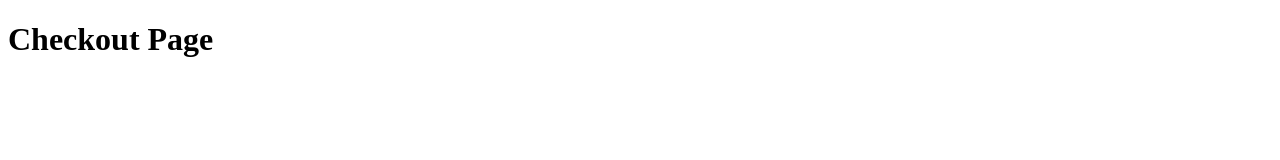
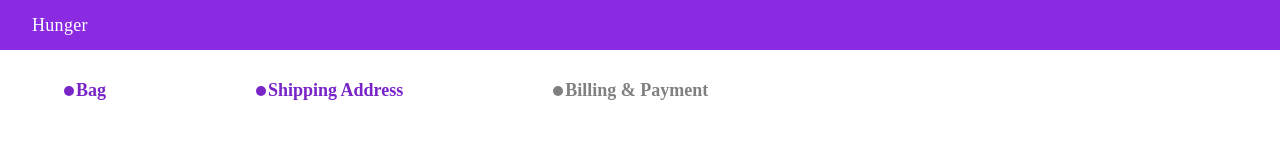
Before and after one commit to RanjanPriya12/jQuery-Practice, a plain HTML site: page pages/checkout.html in a window 1280 px wide. Drawn offline with nearby package versions, Linux system fonts and the light colour scheme.

Commit message:
add checkout page css

```diff
--- a/pages/checkout.html
+++ b/pages/checkout.html
@@ -1,11 +1,33 @@
 <!DOCTYPE html>
 <html lang="en">
-<head>
-    <meta charset="UTF-8">
-    <meta name="viewport" content="width=device-width, initial-scale=1.0">
+  <head>
+    <meta charset="UTF-8" />
+    <meta name="viewport" content="width=device-width, initial-scale=1.0" />
     <title>Hunger</title>
-</head>
-<body>
-    <h1>Checkout Page</h1>
-</body>
+    <link rel="stylesheet" href="../style/navbar.css" />
+    <link rel="stylesheet" href="../style/global.css" />
+    <link rel="stylesheet" href="../style/cart.css" />
+    <link rel="stylesheet" href="../style/checkout.css">
+    <script src="https://code.jquery.com/jquery-3.5.1.min.js"></script>
+  </head>
+  <body>
+    <header class="navContainer">
+      <nav class="navbar">
+        <ul class="logo">
+          <li><a href="../index.html">Hunger</a></li>
+        </ul>
+      </nav>
+    </header>
+    <section class="orderDetail">
+        <div><div></div>Bag</div>
+        <div><div></div>Shipping Address</div>
+        <div><div></div>Billing & Payment</div>
+      </section>
+    <main>
+      <div class="shippingContainer">
+        <div id="infoForm"></div>
+        <div id="checkoutDetail"></div>
+      </div>
+    </main>
+  </body>
 </html>
--- a/style/cart.css
+++ b/style/cart.css
@@ -3,7 +3,7 @@
   margin: auto;
   display: flex;
   justify-content: space-between;
-  margin-top: 80px;
+  margin-top: 20px;
 }
 .cartConatainer .itemsSection {
   width: 70%;
@@ -94,3 +94,9 @@ th {
 .orderSummary button:hover{
   background-color: rgb(150, 74, 222);
 }
+.orderDetail div:first-child{
+  color: rgb(120, 36, 199);
+}
+.orderDetail div:first-child div{
+  background-color: rgb(120, 36, 199);
+}
--- a/style/checkout.css
+++ b/style/checkout.css
@@ -0,0 +1,6 @@
+.orderDetail div:nth-child(2){
+    color: rgb(120, 36, 199);
+  }
+  .orderDetail div:nth-child(2) div{
+    background-color: rgb(120, 36, 199);
+  }
--- a/style/global.css
+++ b/style/global.css
@@ -42,3 +42,26 @@
   font-size: 16px;
   cursor: pointer;
 }
+.orderDetail{
+  width: 90%;
+  margin: auto;
+  margin-top: 80px;
+  display: flex;
+  justify-content: flex-start;
+  gap: 150px;
+  font-size: 18px;
+  font-weight: bolder;
+  color: grey;
+}
+.orderDetail div{
+  display: flex;
+  gap: 2px;
+  justify-content: center;
+  align-items: center;
+}
+.orderDetail div div{
+  width: 10px;
+  height: 10px;
+  background-color: gray;
+  border-radius: 50%;
+}
```
Also changed, not shown: pages/cart.html (+19 -5 lines), pages/register.html (+1 -5 lines).
